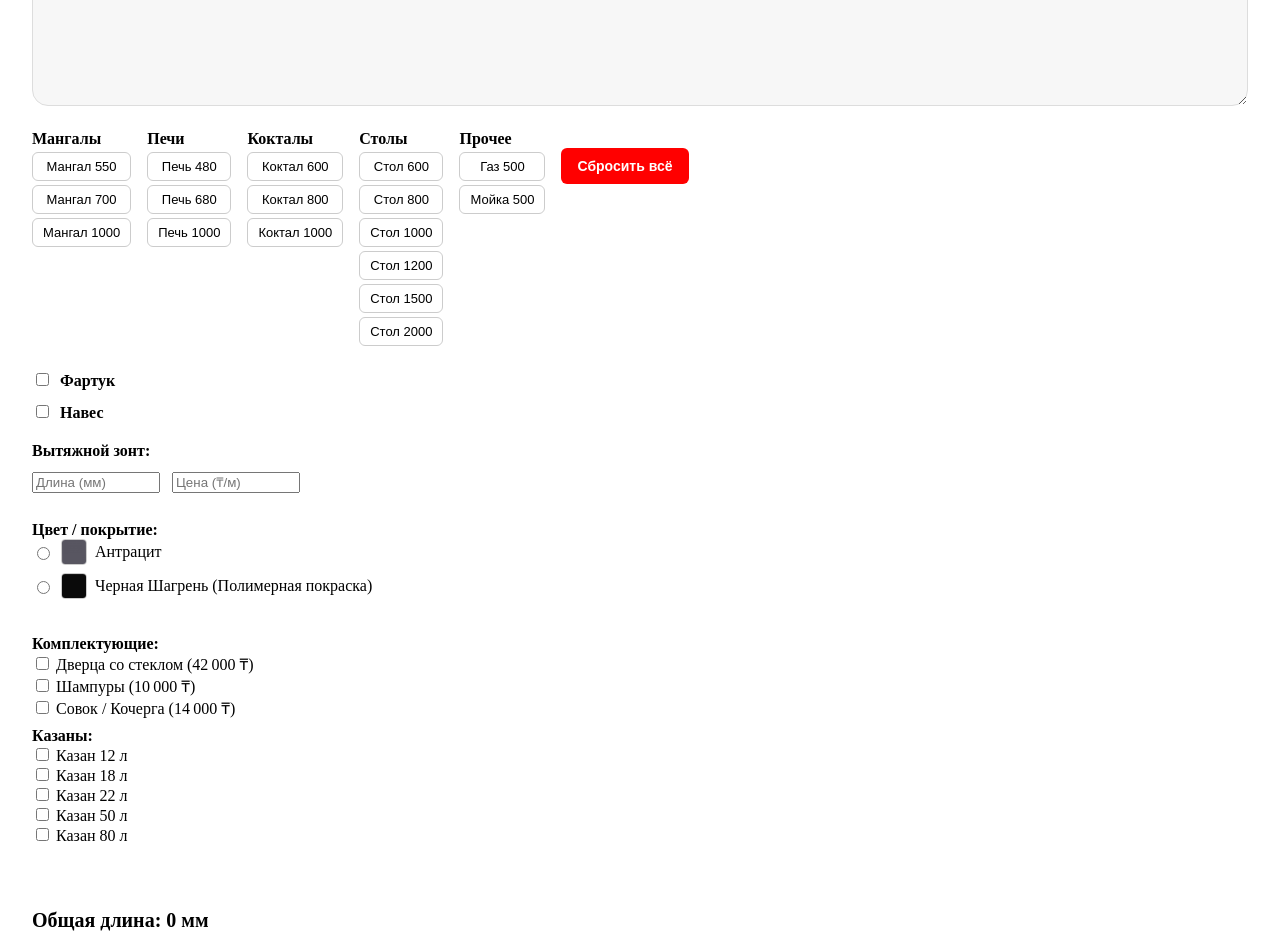
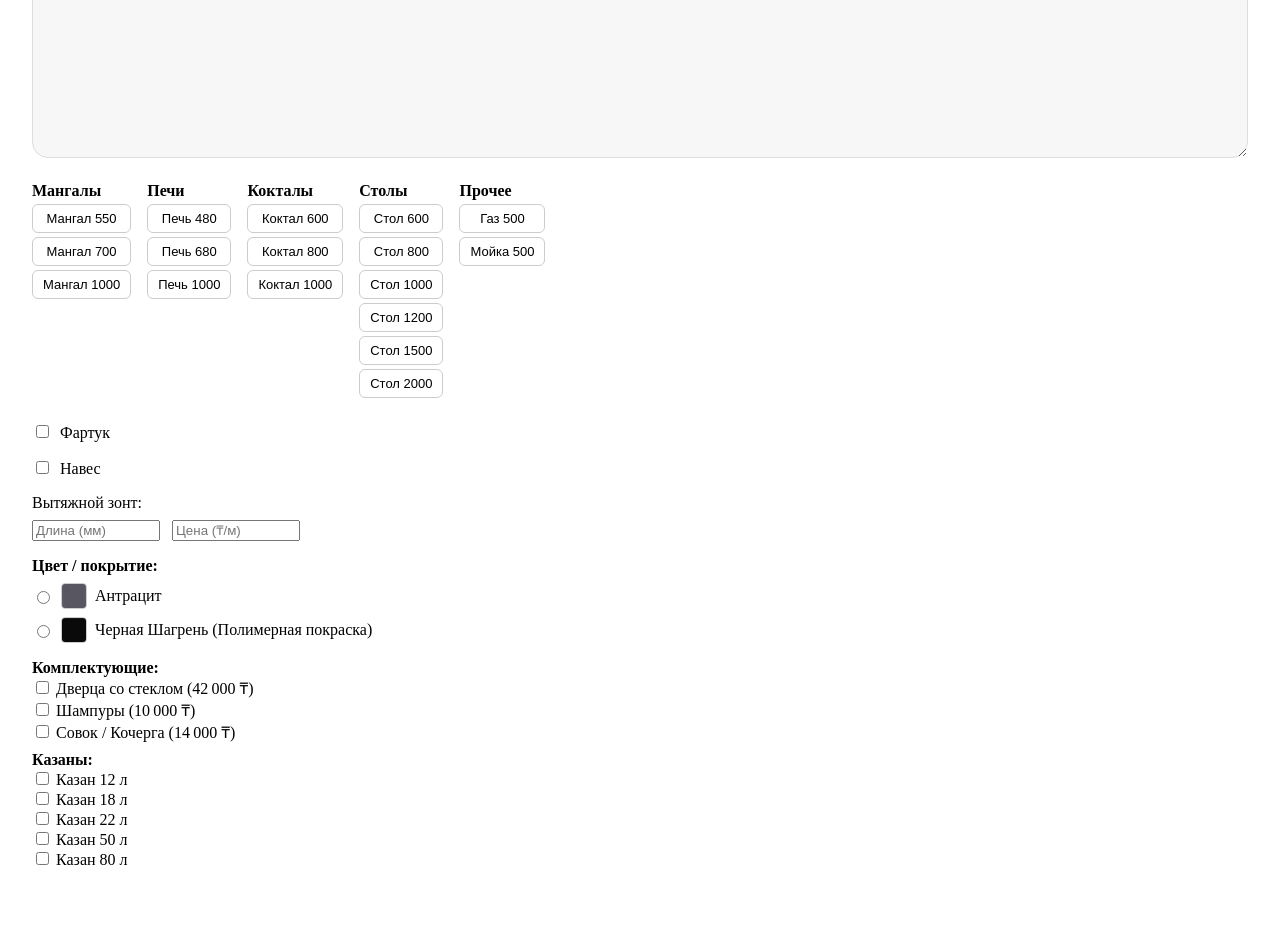
Before and after one commit to Kelkjgmwl/bbq-constructor, a React (Create React App) app: page / in a window 1280 px wide. Shown: the part 460-1393 px from the top of the page. Built offline with nearby package versions, Linux system fonts and the light colour scheme.

Commit message:
Update App.js

```diff
--- a/src/App.js
+++ b/src/App.js
@@ -1,6 +1,6 @@
 import { useEffect, useRef, useState } from "react";
 
-// Debounce utility to limit ResizeObserver calls
+// Утилита для debounce
 const debounce = (func, wait) => {
   let timeout;
   return (...args) => {
@@ -114,9 +114,28 @@ export default function BBQConstructor() {
   const totalPrice = Math.round(basePrice + apron + roof + hood + accessoriesTotal);
 
   return (
-    <div style={{ display: "flex", gap: 32, flexWrap: "wrap", padding: 24 }}>
-      <div style={{ flex: 1, minWidth: 300 }}>
-        {/* Visualization */}
+    <div style={{ padding: 24 }}>
+      {/* Кнопка сброса вверху справа */}
+      <div style={{ textAlign: "right", marginBottom: 16 }}>
+        <button
+          onClick={reset}
+          style={{
+            padding: "10px 16px",
+            borderRadius: "6px",
+            background: "red",
+            color: "white",
+            border: "none",
+            fontWeight: "600",
+            fontSize: "14px",
+            cursor: "pointer",
+          }}
+          aria-label="Сбросить все выборы"
+        >
+          Сбросить всё
+        </button>
+      </div>
+
+      {/* Визуализация */}
       <div
         ref={containerRef}
         style={{
@@ -159,13 +178,13 @@ export default function BBQConstructor() {
                 alt={mod.name}
                 style={{ width: "100%", height: "100%", objectFit: "contain" }}
                 onError={(e) => {
-                    e.target.src = "/fallback.png"; // Fallback image
-                    e.target.alt = "Image not found";
+                  e.target.src = "/fallback.png";
+                  e.target.alt = "Изображение не найдено";
                 }}
               />
               <button
                 onClick={() => removeModule(index)}
-                  aria-label={`Remove ${mod.name}`}
+                aria-label={`Удалить ${mod.name}`}
                 style={{
                   position: "absolute",
                   top: 4,
@@ -187,7 +206,7 @@ export default function BBQConstructor() {
         </div>
       </div>
 
-        {/* Module Buttons */}
+      {/* Кнопки модулей */}
       <div style={{ display: "flex", flexWrap: "wrap", gap: 16, marginBottom: 24 }}>
         {Object.entries(categorized).map(([group, mods]) => (
           <div key={group} style={{ display: "flex", flexDirection: "column", gap: 4 }}>
@@ -204,46 +223,29 @@ export default function BBQConstructor() {
                   cursor: "pointer",
                   fontSize: "13px",
                 }}
-                  aria-label={`Add ${mod.name}`}
+                aria-label={`Добавить ${mod.name}`}
               >
                 {mod.name}
               </button>
             ))}
           </div>
         ))}
-          <div>
-            <button
-              onClick={reset}
-              style={{
-                padding: "10px 16px",
-                borderRadius: "6px",
-                background: "red",
-                color: "white",
-                border: "none",
-                fontWeight: "600",
-                fontSize: "14px",
-                cursor: "pointer",
-                marginTop: 18,
-              }}
-              aria-label="Reset all selections"
-            >
-              Сбросить всё
-            </button>
-          </div>
       </div>
 
-        {/* Options and Parameters */}
-        <div style={{ display: "flex", flexDirection: "column", gap: 12 }}>
+      {/* Опции и параметры */}
+      <div style={{ display: "flex", flexWrap: "wrap", gap: 32 }}>
+        <div style={{ flex: 1, minWidth: 300 }}>
+          <div style={{ marginBottom: 16 }}>
             <label>
               <input
                 type="checkbox"
                 checked={hasApron}
                 onChange={(e) => setHasApron(e.target.checked)}
               />
-            <span style={{ marginLeft: 8, fontWeight: "bold" }}>Фартук</span>
+              <span style={{ marginLeft: 8 }}>Фартук</span>
             </label>
             {hasApron && (
-            <div style={{ display: "flex", gap: "12px" }}>
+              <div style={{ display: "flex", gap: "12px", marginTop: 8 }}>
                 <input
                   type="number"
                   min="0"
@@ -262,16 +264,19 @@ export default function BBQConstructor() {
                 />
               </div>
             )}
+          </div>
 
+          <div style={{ marginBottom: 16 }}>
             <label>
               <input
                 type="checkbox"
                 checked={hasRoof}
                 onChange={(e) => setHasRoof(e.target.checked)}
               />
-            <span style={{ marginLeft: 8, fontWeight: "bold" }}>Навес</span>
+              <span style={{ marginLeft: 8 }}>Навес</span>
             </label>
             {hasRoof && (
+              <div style={{ marginTop: 8 }}>
                 <input
                   type="number"
                   min="0"
@@ -280,10 +285,13 @@ export default function BBQConstructor() {
                   onChange={(e) => setRoofPrice(e.target.value)}
                   style={{ width: 120 }}
                 />
+              </div>
             )}
+          </div>
 
-          <label style={{ fontWeight: "bold", marginTop: 8 }}>Вытяжной зонт:</label>
-          <div style={{ display: "flex", gap: "12px" }}>
+          <div style={{ marginBottom: 16 }}>
+            <label>Вытяжной зонт:</label>
+            <div style={{ display: "flex", gap: "12px", marginTop: 8 }}>
               <input
                 type="number"
                 min="0"
@@ -301,11 +309,11 @@ export default function BBQConstructor() {
                 style={{ width: 120 }}
               />
             </div>
+          </div>
 
-          {/* Color / Coating */}
-          <div style={{ marginTop: 16 }}>
+          <div style={{ marginBottom: 16 }}>
             <strong>Цвет / покрытие:</strong>
-            <div style={{ display: "flex", flexDirection: "column", gap: 8 }}>
+            <div style={{ display: "flex", flexDirection: "column", gap: 8, marginTop: 8 }}>
               <label style={{ display: "flex", alignItems: "center", gap: 8 }}>
                 <input
                   type="radio"
@@ -320,7 +328,7 @@ export default function BBQConstructor() {
                   style={{ width: 24, height: 24, border: "1px solid #ccc", borderRadius: 4 }}
                   onError={(e) => {
                     e.target.src = "/fallback.png";
-                    e.target.alt = "Color image not found";
+                    e.target.alt = "Изображение цвета не найдено";
                   }}
                 />
                 Антрацит
@@ -339,7 +347,7 @@ export default function BBQConstructor() {
                   style={{ width: 24, height: 24, border: "1px solid #ccc", borderRadius: 4 }}
                   onError={(e) => {
                     e.target.src = "/fallback.png";
-                    e.target.alt = "Color image not found";
+                    e.target.alt = "Изображение цвета не найдено";
                   }}
                 />
                 Черная Шагрень (Полимерная покраска)
@@ -347,8 +355,7 @@ export default function BBQConstructor() {
             </div>
           </div>
 
-          {/* Accessories */}
-          <div style={{ marginTop: 24 }}>
+          <div>
             <strong>Комплектующие:</strong>
             <label style={{ display: "block" }}>
               <input
@@ -385,9 +392,8 @@ export default function BBQConstructor() {
             </div>
           </div>
         </div>
-      </div>
 
-      {/* Summary and Report */}
+        {/* Итог и отчет */}
         <div style={{ flexBasis: "100%", marginTop: 32, fontSize: 18 }}>
           <div style={{ fontWeight: "bold", fontSize: 20 }}>
             Общая длина: {totalLength} мм<br />
@@ -398,20 +404,12 @@ export default function BBQConstructor() {
               Цвет покрытия: <strong>{color}</strong>
             </div>
           )}
-
           <div style={{ marginTop: 12 }}>
             <strong>Разбивка стоимости:</strong>
             <ul style={{ margin: 0, paddingLeft: 20 }}>
               <li>Модули: {Math.round(basePrice).toLocaleString()} ₸</li>
-            {hasApron && apron > 0 && <li>Фартук: {Math.round(apron).toLocaleString()} ₸</li>}
-            {hasRoof && roof > 0 && <li>Навес: {roof.toLocaleString()} ₸</li>}
-            {hood > 0 && <li>Вытяжной зонт: {Math.round(hood).toLocaleString()} ₸</li>}
-            {accessories.map((a, i) => (
-              <li key={i}>
-                {a.name}: {a.price.toLocaleString()} ₸
-              </li>
-            ))}
             </ul>
+          </div>
         </div>
       </div>
     </div>
```
Lines whose indentation alone changed are shown as unchanged.
